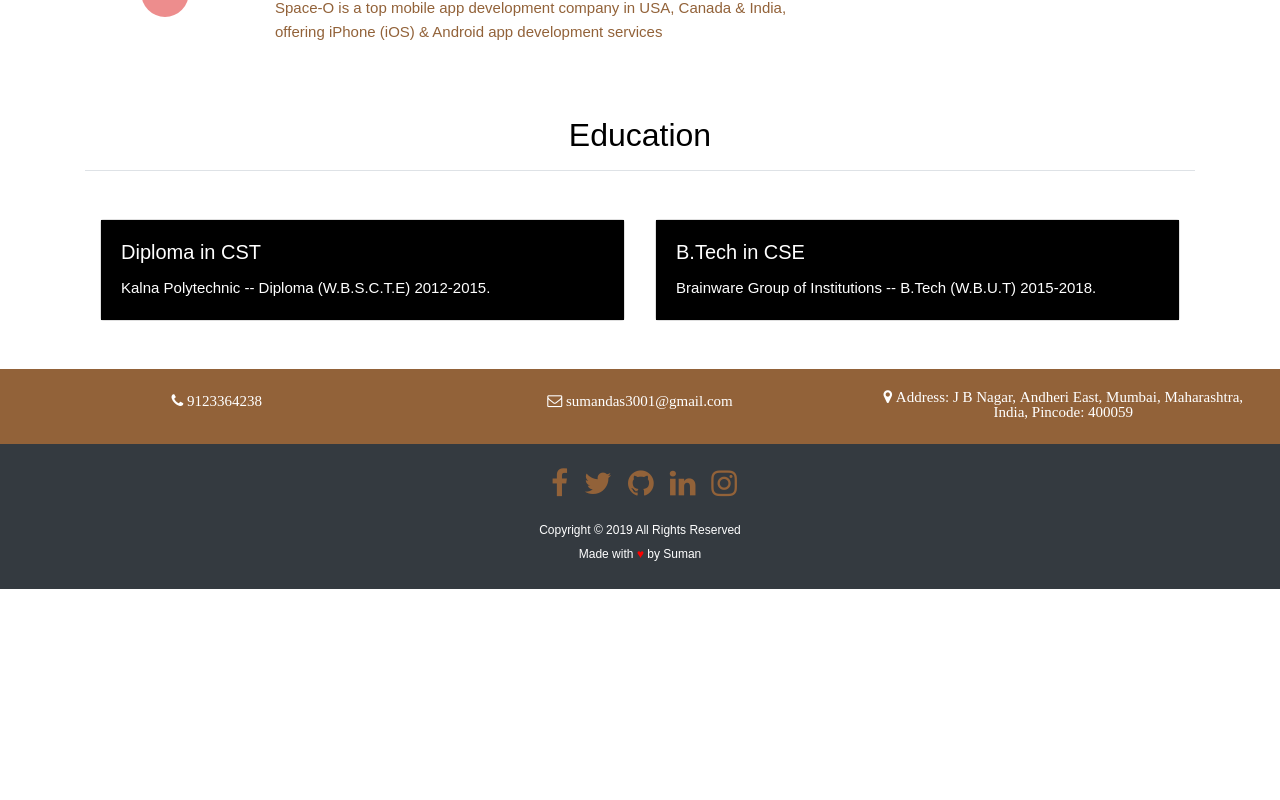
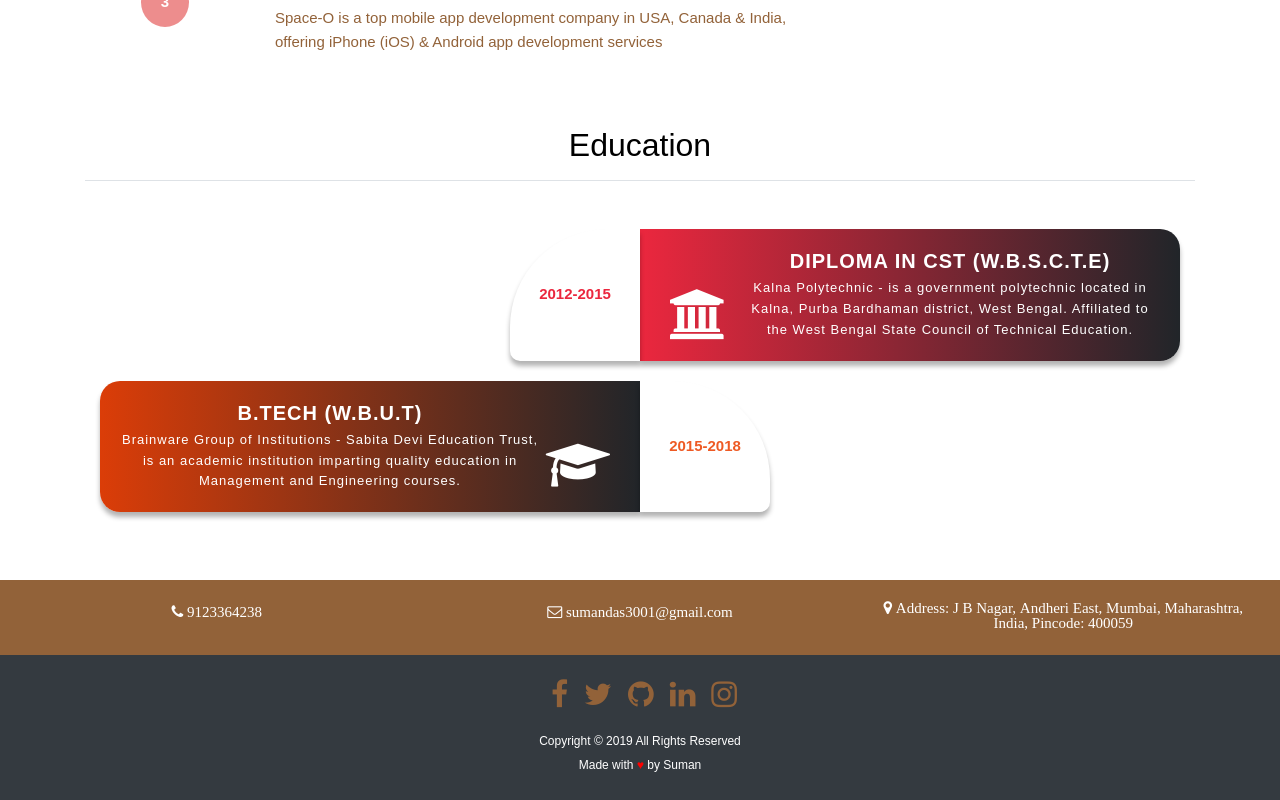
Before and after one commit to SumanDas3001/resume-static, a React (Create React App) app: page / in a window 1280 px wide. Shown: the part 2312-3112 px from the top of the page. Before the commit the page ends 2901 px from the top, so only its background shows below. Built offline with nearby package versions, Linux system fonts and the light colour scheme.

Commit message:
Change design of education card

```diff
--- a/public/index.html
+++ b/public/index.html
@@ -13,6 +13,7 @@
     <link rel="manifest" href="%PUBLIC_URL%/manifest.json" />
     <link rel="stylesheet" href="https://maxcdn.bootstrapcdn.com/bootstrap/4.0.0/css/bootstrap.min.css" integrity="sha384-Gn5384xqQ1aoWXA+058RXPxPg6fy4IWvTNh0E263XmFcJlSAwiGgFAW/dAiS6JXm" crossorigin="anonymous">
     <link rel="stylesheet" href="https://cdnjs.cloudflare.com/ajax/libs/font-awesome/4.7.0/css/font-awesome.min.css">
+    <link href='https://fonts.googleapis.com/css?family=Open+Sans:400,300,300italic,400italic,600,600italic,700,700italic' rel='stylesheet' type='text/css'>
     <title>My Portfolio</title>
   </head>
   <body>
--- a/src/Components/EduProf.js
+++ b/src/Components/EduProf.js
@@ -80,21 +80,33 @@ export default function EduProf(){
           <h2 className="sansserif pb-3 pt-2 border-bottom mb-5" style={{textAlign: 'center', color: 'black'}}>Education</h2>
         </div>
 
-        <div className="container">
-          <div className="row mt-3 mb-5">
-            <div className="col-sm-6 col-md-6">
-              <div className="card">
-                <div className="card-body" style={card_bg}>
-                  <h5 className="card-title text-white">Diploma in CST</h5>
-                  <p className="card-text text-white">Kalna Polytechnic -- Diploma (W.B.S.C.T.E) 2012-2015.</p>
+        <div class="container">
+          <div class="row">
+            <div class="col-md-12">
+              <div class="main-timeline">
+                <div class="timeline">
+                  <a href="#" class="timeline-content">
+                    <span class="timeline-year">2012-2015</span>
+                    <div class="timeline-icon">
+                      <i class="fa fa-institution"></i>
+                    </div>
+                    <h3 class="title">Diploma in CST (W.B.S.C.T.E)</h3>
+                    <p class="description">
+                      Kalna Polytechnic - is a government polytechnic located in Kalna, Purba Bardhaman district, West Bengal. Affiliated to the West Bengal State Council of Technical Education.
+                    </p>
+                  </a>
                 </div>
-              </div>
-            </div>
-            <div className="col-sm-6 col-md-6">
-              <div className="card">
-                <div className="card-body" style={card_bg}>
-                  <h5 className="card-title text-white">B.Tech in CSE</h5>
-                  <p className="card-text text-white">Brainware Group of Institutions -- B.Tech (W.B.U.T) 2015-2018.</p>
+                <div class="timeline">
+                  <a href="#" class="timeline-content">
+                    <span class="timeline-year">2015-2018</span>
+                    <div class="timeline-icon">
+                      <i class="fa fa-graduation-cap"></i>
+                    </div>
+                    <h3 class="title">B.Tech (W.B.U.T)</h3>
+                    <p class="description">
+                      Brainware Group of Institutions - Sabita Devi Education Trust, is an academic institution imparting quality education in Management and Engineering courses.
+                    </p>
+                  </a>
                 </div>
               </div>
             </div>
--- a/src/index.css
+++ b/src/index.css
@@ -80,7 +80,7 @@ body{
 }
 
 img {
-  height: 150px;
+  height: 160px;
 }
 
 p.serif {
@@ -204,3 +204,131 @@ a.custom-card:hover {
   left: 50%;
   top: calc(50% - 3px);
 }
+
+
+/**********************Education*******************/
+.main-timeline{
+  font-family: 'Poppins', sans-serif;
+  position: relative;
+}
+.main-timeline:after{
+  content: '';
+  display: block;
+  clear: both;
+}
+.main-timeline .timeline{
+  width: 50%;
+  margin: 0 0 20px 20px;
+  float: right;
+}
+.main-timeline .timeline-content{
+  color: #fff;
+  background: linear-gradient(to right,#eb273e,#212529);
+  text-align: center;
+  padding: 20px 20px 20px 100px;
+  border-radius: 0 20px 20px 0;
+  box-shadow: 0 5px 5px rgba(0,0,0,0.3);
+  display: block;
+  position: relative;
+}
+.main-timeline .timeline-content:hover{ text-decoration: none; }
+.main-timeline .timeline-year{
+  color: #eb273e;
+  background-color: #fff;
+  font-size: 15px;
+  font-weight: 600;
+  text-align: center;
+  line-height: 130px;
+  width: 130px;
+  height: 100%;
+  border-radius: 98px 0 0 10px;
+  box-shadow: 0 5px 5px rgba(0,0,0,0.3);
+  position: absolute;
+  left: -130px;
+  top: 0;
+}
+.main-timeline .timeline-icon{
+  color: #fff;
+  font-size: 50px;
+  transform: translateY(-50%);
+  position: absolute;
+  left: 30px;
+  top: 50%;
+}
+.main-timeline .title{
+  font-size: 20px;
+  font-weight: 600;
+  text-transform: uppercase;
+  letter-spacing: 1px;
+  margin: 0 0 5px;
+}
+.main-timeline .description{
+  font-size: 13px;
+  letter-spacing: 1px;
+  margin: 0;
+}
+.main-timeline .timeline:nth-child(even){
+  float: left;
+  margin: 0 20px 20px 0;
+}
+.main-timeline .timeline:nth-child(even) .timeline-content{
+  padding: 20px 100px 20px 20px;
+  border-radius: 20px 0 0 20px;
+}
+.main-timeline .timeline:nth-child(even) .timeline-content:before{
+  right:auto;
+  left:0;
+  clip-path: polygon(0 0, 100% 100%, 65% 0);
+}
+.main-timeline .timeline:nth-child(even) .timeline-year{
+  left: auto;
+  right: -130px;
+  border-radius:0 98px 10px 0;
+}
+.main-timeline .timeline:nth-child(even) .timeline-icon{
+  right: 30px;
+  left: auto;
+}
+.main-timeline .timeline:nth-child(4n+2) .timeline-content{
+  background: linear-gradient(to right,#db3d08,#212529);
+}
+.main-timeline .timeline:nth-child(4n+2) .timeline-year{ color: #ee5a24; }
+.main-timeline .timeline:nth-child(4n+3) .timeline-content{
+  background: linear-gradient(to right,#009432,#037529);
+}
+.main-timeline .timeline:nth-child(4n+3) .timeline-year{ color: #009432; }
+.main-timeline .timeline:nth-child(4n+4) .timeline-content{
+  background: linear-gradient(to right,#0e6dcc,#2e86de);
+}
+.main-timeline .timeline:nth-child(4n+4) .timeline-year{ color: #2e86de; }
+@media screen and (max-width:767px){
+  .main-timeline .timeline{
+      width: 100%;
+      padding: 50px 0 0 0;
+  }
+  .main-timeline .timeline .timeline-content,
+  .main-timeline .timeline:nth-child(even) .timeline-content{
+      padding: 20px 15px 20px 60px;
+      border-radius: 0 20px 20px 20px;
+  }
+  .main-timeline .timeline .timeline-year,
+  .main-timeline .timeline:nth-child(even) .timeline-year{
+      font-size: 15px;
+      border-radius: 15px 15px 0 0;
+      box-shadow: none;
+      width: 100px;
+      height: 50px;
+      line-height: 50px;
+      top: -50px;
+      left: 0;
+  }
+  .main-timeline .timeline .timeline-icon,
+  .main-timeline .timeline:nth-child(even) .timeline-icon{
+      font-size: 28px;
+      left: 15px;
+      right: auto;
+  }
+}
+@media screen and (max-width:576px){
+  .main-timeline .title{ font-size: 18px; }
+}
```
